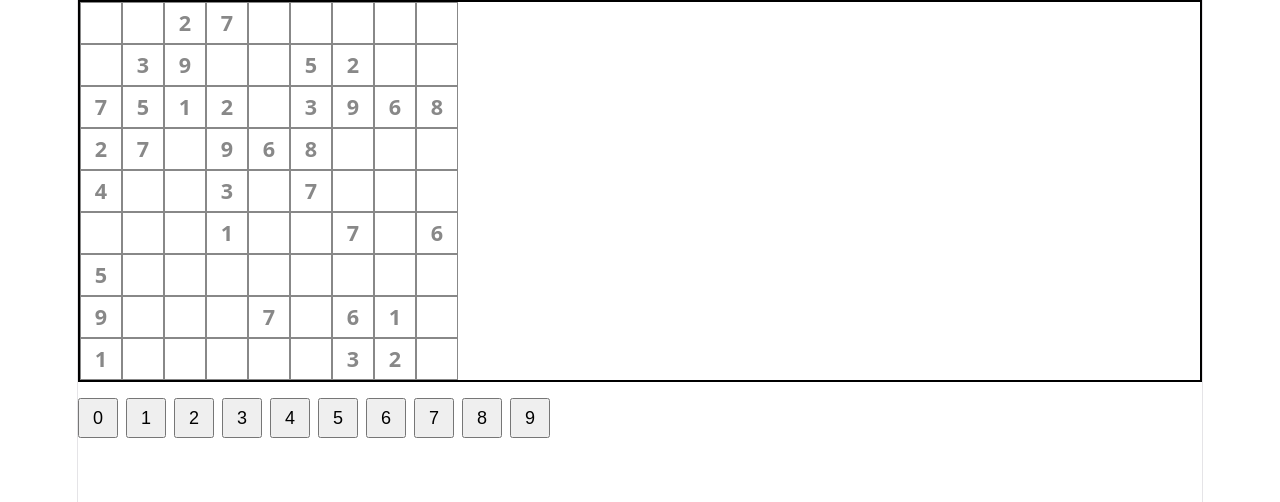
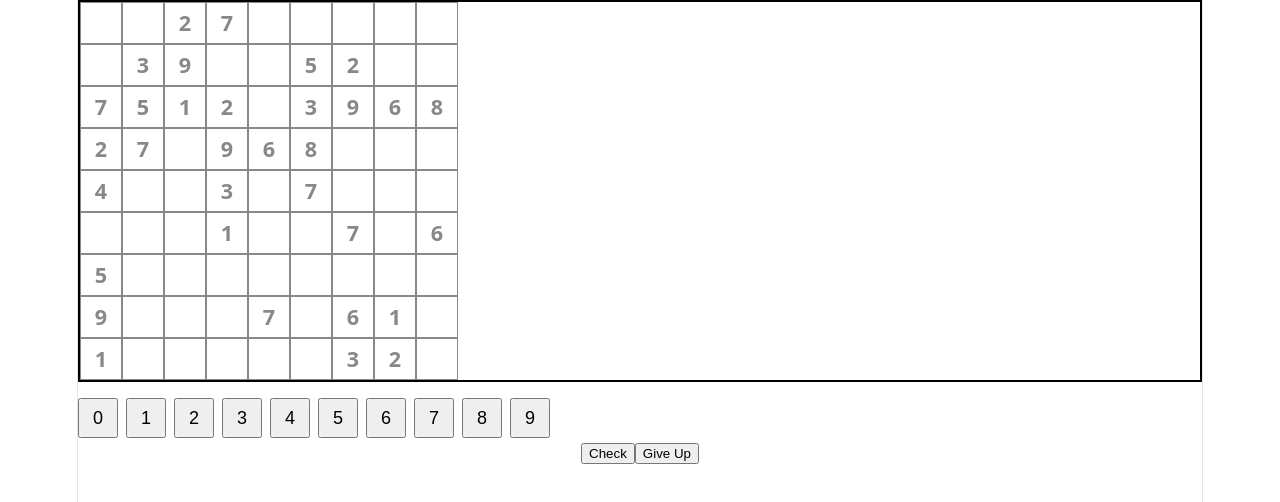
Before and after one commit to Ocean1198/sudoku, a React (Vite) app: page / in a window 1280 px wide. Shown: the top 502 px of the page. Built offline with nearby package versions, Linux system fonts and the light colour scheme.

Commit message:
feat: add check and give up components to SudokuGame

```diff
--- a/src/components/GameControls.tsx
+++ b/src/components/GameControls.tsx
@@ -0,0 +1,26 @@
+type GameControlsProps = {
+  disabled: boolean;
+  onCheck: () => void;
+  onGiveUp: () => void;
+};
+
+function GameControls({ disabled, onCheck, onGiveUp } : GameControlsProps) {
+  return (
+    <div>
+      <button
+        disabled={disabled}
+        onClick={onCheck}
+      >
+        Check
+      </button>
+      <button
+        disabled={disabled}
+        onClick={onGiveUp}
+      >
+        Give Up
+      </button>
+    </div>
+  )
+}
+
+export default GameControls;
--- a/src/components/SudokuGame.tsx
+++ b/src/components/SudokuGame.tsx
@@ -4,6 +4,7 @@ import { findViolations, checkAnswer } from '../lib/sudokuRules'
 import SudokuBoard from './SudokuBoard';
 import { type CellState } from './SudokuCell';
 import NumberPad from './NumberPad';
+import GameControls from './GameControls';
 
 function SudokuGame() {
   const [solution, setSolution] = useState<number[][]>([]);
@@ -70,6 +71,31 @@ function SudokuGame() {
     paintBoard();
   }
 
+  const handleCheck = () => {
+    const currentValues = current.map(row => row.map(cell => cell.value));
+    const isCorrect = checkAnswer(currentValues, solution, config.br * config.bc);
+    if (isCorrect) {
+      alert("keep going!");
+    } else {
+      alert("something is wrong...");
+    }
+  }
+
+  const handleGiveUp = () => {
+    setCurrent(prev => {
+      const next = prev.map(row => row.slice());
+      for (let r = 0; r < config.br * config.bc; r++) {
+        for (let c = 0; c < config.br * config.bc; c++) {
+          if (puzzle[r][c] !== 0) continue;
+          next[r][c].value = solution[r][c];
+          next[r][c].isUserInput = false;
+          next[r][c].isConflict = true;
+        }
+      }
+      return next;
+    });
+  }
+
   useEffect(() => {
     generateSudoku(config.br, config.bc, config.level);
   }, []);
@@ -86,6 +112,11 @@ function SudokuGame() {
         size={config.br * config.bc}
         onInput={handleInput}
       />
+      <GameControls
+        disabled={false}
+        onCheck={handleCheck}
+        onGiveUp={handleGiveUp}
+      />
     </>
   );
 }
```
